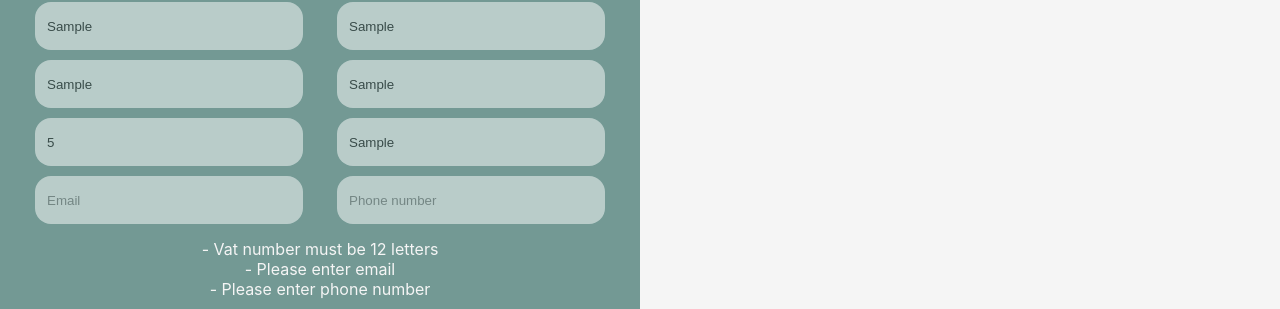
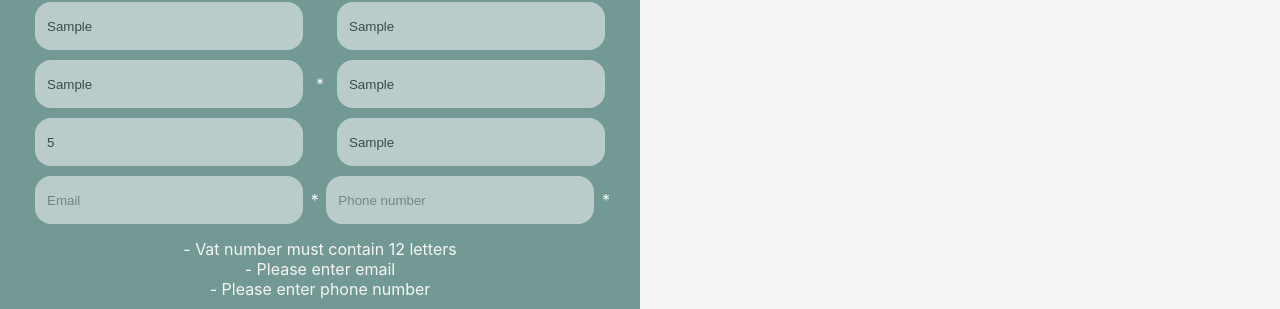
Before and after one commit to sofiakhanyamanee/Business-Project, a React (Create React App) app: page /home in a window 1280 px wide. Both pictures are taken after typing "Sample", "Sample", "Sample", "Sample", "5", "Sample" into the empty fields and a click on the button "Create customer". Shown: the part 255-564 px from the top of the page. Built offline with nearby package versions, Linux system fonts and the light colour scheme; no server answers.

Commit message:
Add validation

```diff
--- a/src/components/CreateCustomer.jsx
+++ b/src/components/CreateCustomer.jsx
@@ -73,20 +73,18 @@ export default function CreateCustomer({ fetchCustomers }) {
   const userKit = new UserKit();
   const { register, handleSubmit, errors } = useForm();
 
-
   function handleCreateCustomer(data) {
-      userKit.createCustomer(data)
-      .then(res => res.json())
-      .then(data => {
+    userKit.createCustomer(data)
+    .then(res => res.json())
+    .then(data => {
       console.log(data)
       fetchCustomers()
-      })
-
+      alert("New customer has been added!")
+    })
   }
 
-  useEffect(() => {
-    handleCreateCustomer()
-  }, [])
+
+
 
   return (
     <>
@@ -94,21 +92,32 @@ export default function CreateCustomer({ fetchCustomers }) {
       <Paragraph>Create new customer</Paragraph>
       <InputBox>
         <InputField ref={register({required:true})} name="name" type="text" placeholder="Customer name"></InputField>
+        {errors.name && errors.name.type === "required" && (<ErrorMsg>*</ErrorMsg>)}
         <InputField ref={register({required:true})} name="organisationNr" type="text" placeholder="Organisation number"></InputField>
+        {errors.organisationNr && errors.organisationNr.type === "required" && (<ErrorMsg>*</ErrorMsg>)}
         <InputField ref={register({required:true, pattern: {value: /^SE[0-9]{10}$/g}, minLength: 12, maxLength:12,})} name="vatNr" type="text" placeholder="VAT-number"></InputField>
+        {errors.vatNr && errors.vatNr.type === "required" && (<ErrorMsg>*</ErrorMsg>)}
+        {errors.vatNr && errors.vatNr.type === "pattern" && (<ErrorMsg>*</ErrorMsg>)}
+         {errors.vatNr && errors.vatNr.type === "minLength" && (<ErrorMsg>*</ErrorMsg>)}
+        {errors.vatNr && errors.vatNr.type === "maxLength" && (<ErrorMsg>*</ErrorMsg>)}
         <InputField ref={register({required:true})} name="reference" type="text" placeholder="Reference"></InputField>
+        {errors.reference && errors.reference.type === "required" && (<ErrorMsg>*</ErrorMsg>)}
         <InputField ref={register({required:true, minLength: 1})} name="paymentTerm" type="number" placeholder="Payment term"></InputField>
+        {errors.paymentTerm && errors.paymentTerm.type === "required" && (<ErrorMsg>*</ErrorMsg>)}
         <InputField ref={register({required:true})} name="website" type="text" placeholder="Website"></InputField>
+        {errors.website && errors.website.type === "required" && (<ErrorMsg>*</ErrorMsg>)}
         <InputField ref={register({required:true})} name="email" type="email" placeholder="Email"></InputField>
+        {errors.email && errors.email.type === "required" && (<ErrorMsg>*</ErrorMsg>)}
         <InputField ref={register({required:true})} name="phoneNumber" type="text" placeholder="Phone number"></InputField>
+        {errors.phoneNumber && errors.phoneNumber.type === "required" && (<ErrorMsg>*</ErrorMsg>)}
       </InputBox>
       <ErrorBox>
         {errors.name && errors.name.type === "required" && (<ErrorMsg>- Please enter customer name</ErrorMsg>)}
         {errors.organisationNr && errors.organisationNr.type === "required" && (<ErrorMsg>- Please enter organisation number</ErrorMsg>)}
         {errors.vatNr && errors.vatNr.type === "required" && (<ErrorMsg>- Please enter vat number</ErrorMsg>)}
         {errors.vatNr && errors.vatNr.type === "pattern" && (<ErrorMsg>- Vat number must start with "SE" + 10 numbers</ErrorMsg>)}
-        {errors.vatNr && errors.vatNr.type === "minLength" && (<ErrorMsg>- Vat number must be 12 letters</ErrorMsg>)}
-        {errors.vatNr && errors.vatNr.type === "maxLength" && (<ErrorMsg>- Vat number must be 12 letters</ErrorMsg>)}
+        {errors.vatNr && errors.vatNr.type === "minLength" && (<ErrorMsg>- Vat number must contain 12 letters</ErrorMsg>)}
+        {errors.vatNr && errors.vatNr.type === "maxLength" && (<ErrorMsg>- Vat number can not contain more than 12 letters</ErrorMsg>)}
         {errors.reference && errors.reference.type === "required" && (<ErrorMsg>- Please enter reference</ErrorMsg>)}
         {errors.paymentTerm && errors.paymentTerm.type === "required" && (<ErrorMsg>- Please enter payment term</ErrorMsg>)}
         {errors.paymentTerm && errors.paymentTerm.type === "minLength" && (<ErrorMsg>- Payment term shall contain a number</ErrorMsg>)}
```
